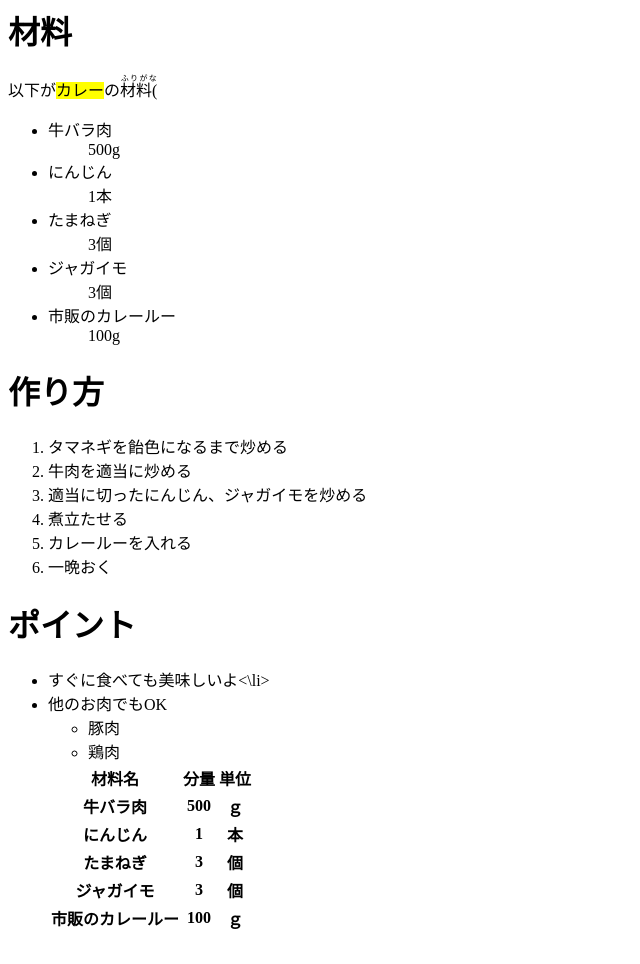
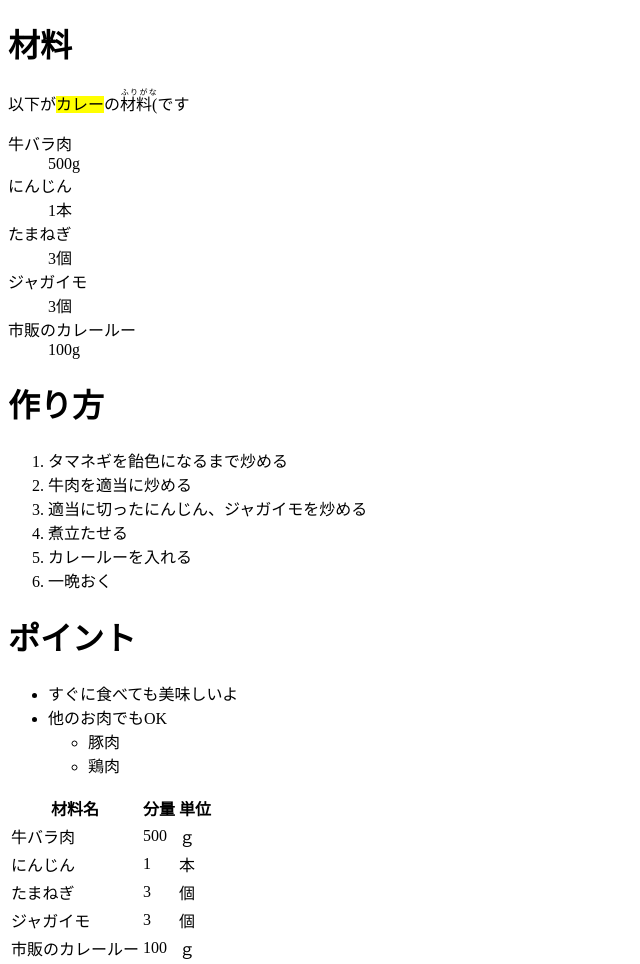
Before and after one commit to inner-muscle/web1-5, a plain HTML site: page index.html in a window 1280 px wide. Shown: the part 154-1118 px from the top of the page, without its empty margins (0-640 px from the left). Drawn offline with Linux system fonts and the light colour scheme.

Commit message:
Update index.html

```diff
--- a/index.html
+++ b/index.html
@@ -1,3 +1,4 @@
+<!DOCTYPE html>
 <html>
   <head>
     <meta charset="utf-8"/>
@@ -8,14 +9,14 @@
     <p>中国四千年のカレー作り</p>
     <strong>さあ、ゲームを始めようか</strong>
     <h1>材料</h1>
-    <p>以下が<mark>カレー</mark>の<ruby>材料(<rp><rt>ふりがな</rt><rp>)です</p>
-    <ul>
-      <li>牛バラ肉</li><dd>500g</dd>
-      <li>にんじん</li><dd>1本</dd>
-      <li>たまねぎ</li><dd>3個</dd>
-      <li>ジャガイモ</li><dd>3個</dd>
-      <li>市販のカレールー</li><dd>100g</dd>
-    </ul>
+    <p>以下が<mark>カレー</mark>の<ruby>材料(<rp><rt>ふりがな</rt><rp>)</rp></ruby>です</p>
+    <dl>
+      <dt>牛バラ肉</dt><dd>500g</dd>
+      <dt>にんじん</dt><dd>1本</dd>
+      <dt>たまねぎ</dt><dd>3個</dd>
+      <dt>ジャガイモ</dt><dd>3個</dd>
+      <dt>市販のカレールー</dt><dd>100g</dd>
+    </dl>
 
     <h1>作り方</h1>
     <ol>
@@ -29,28 +30,27 @@
 
     <h1>ポイント</h1>
     <ul>
-      <li>すぐに食べても美味しいよ<\li>
+      <li>すぐに食べても美味しいよ
       <li>他のお肉でもOK
        <ul>
-         <li>豚肉</li>
-         <li>鶏肉</li>
+         <li>豚肉
+         <li>鶏肉
        </ul>
-      </li>
+    </ul>
 
         <table>
           <tr><th>材料名</th><th>分量</th><th>単位</th></tr>
-          <tr><th>牛バラ肉</th><th>500</th><th>ｇ</th></tr>
-          <tr><th>にんじん</th><th>1</th><th>本</th></tr>
-          <tr><th>たまねぎ</th><th>3</th><th>個</th></tr>
-          <tr><th>ジャガイモ</th><th>3</th><th>個</th></tr>
-          <tr><th>市販のカレールー</th><th>100</th><th>ｇ</th></tr>
+          <tr><td>牛バラ肉</td><td>500</td><td>ｇ</td></tr>
+          <tr><td>にんじん</td><td>1</td><td>本</td></tr>
+          <tr><td>たまねぎ</td><td>3</td><td>個</td></tr>
+          <tr><td>ジャガイモ</td><td>3</td><td>個</td></tr>
+          <tr><td>市販のカレールー</td><td>100</td><td>ｇ</td></tr>
         </table>
         <h1>アンケート</h1>
-        <from id="top" action="#" method="post">
+        <form id="top" action="#" method="post">
           <p><input type="text" name="input1"></p>
           <p><input type="submit" value="送信">
             <input　type="reset" value="取り消し"></p>
-        </from>
         <p>好きなカレーは
           <input type="redio" name="input11" value="beef" checked>ビーフカレー
           <input type="redio" name="input11" value="seafood">シーフードカレー
@@ -73,6 +73,10 @@
           <option value="seafood" selected>シーフードカレー
           <option value="chicken" selected>チキンカレー
         </select></p>
+        </form>
 
         <p><vido src="smple.mp4" width="320" controls autoplay>video要素をサポートしていないブラウザで閲覧されています。他のブラウザでご覧下さい。</vido></p>
         <p><audio src ="se_maoudamashii_voice_horse01.mp3" controls>audio要素をサポートしていないブラウザで閲覧されています。他のブラウザでご覧ください。</audio></p>
+
+  </body>
+</html>
```
